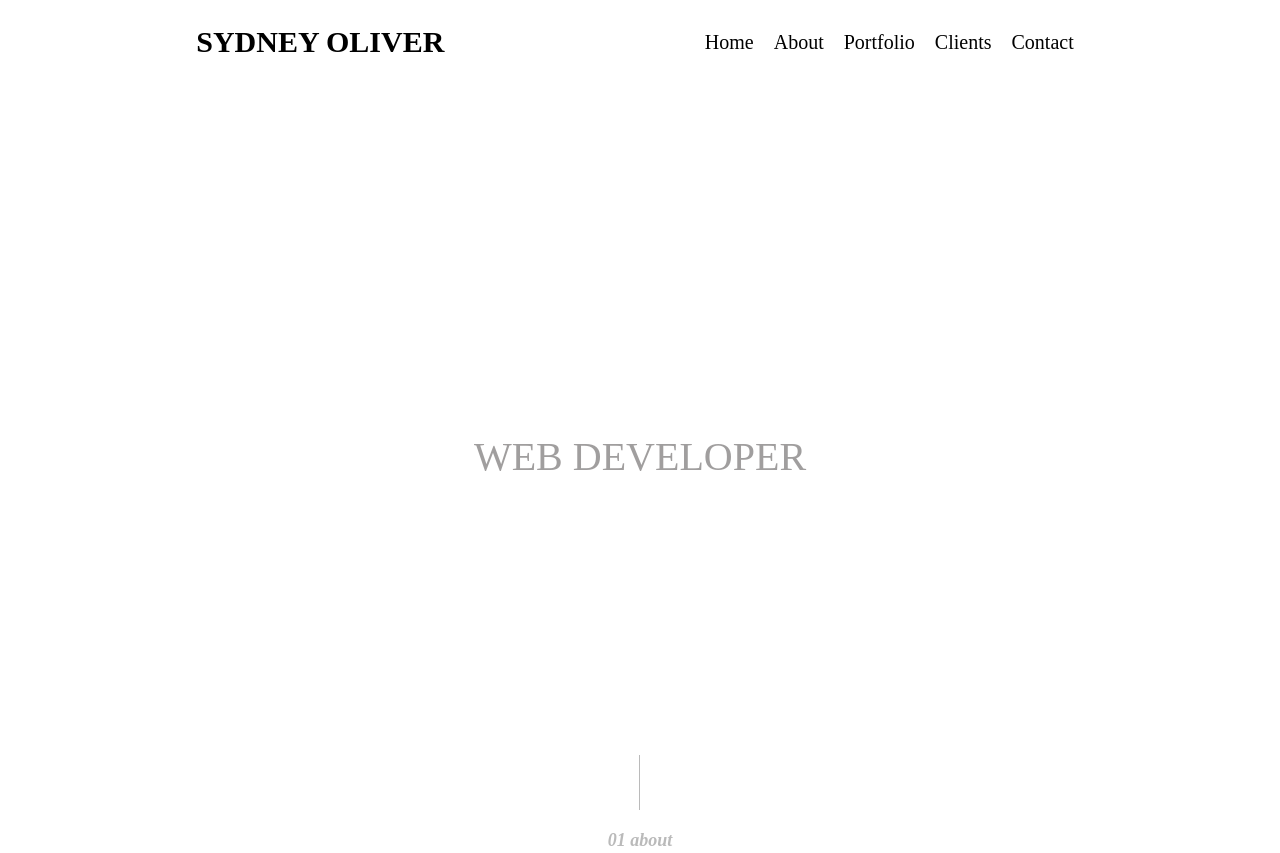
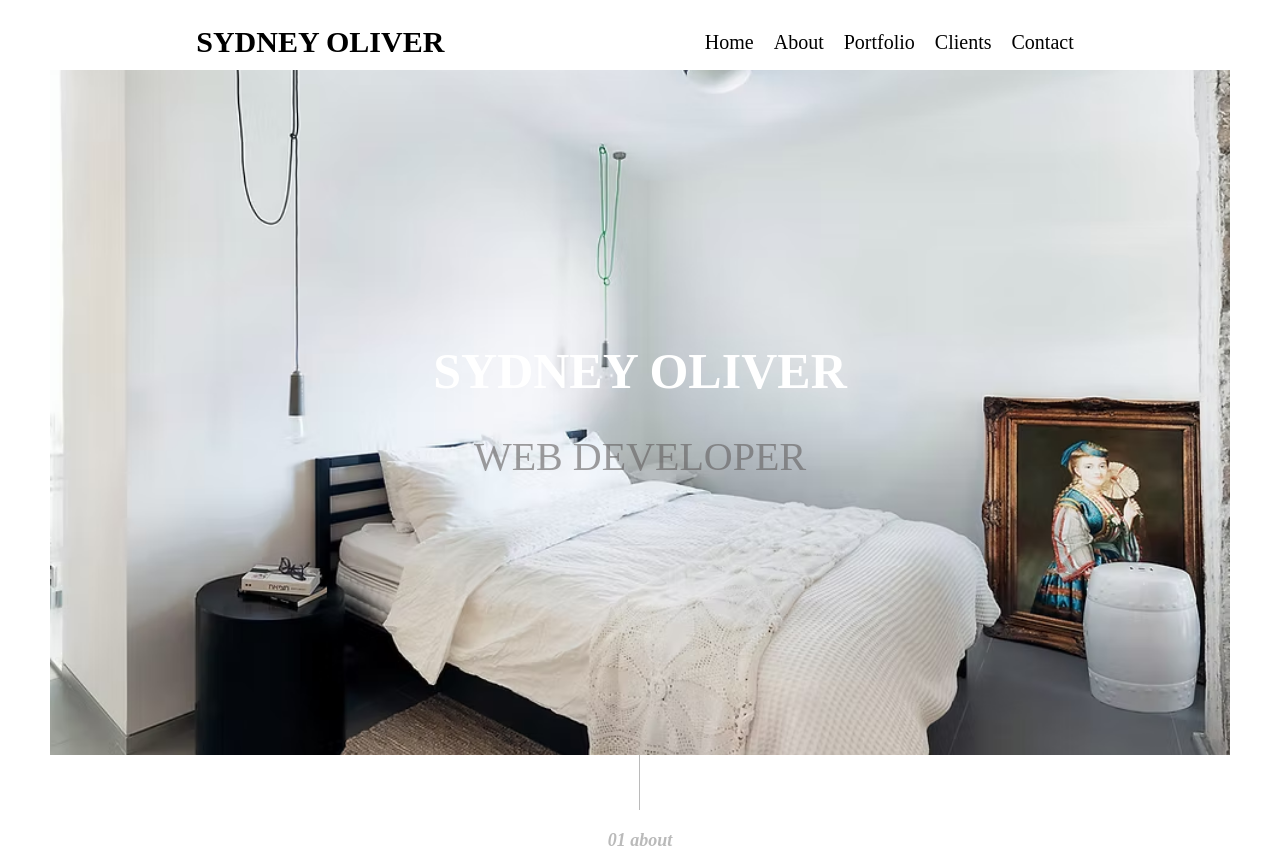
Before and after one commit to Sayfain/web_desing, a plain HTML site: page index.html in a window 1280 px wide. Shown: the top 853 px of the page. Drawn offline with Linux system fonts and the light colour scheme.

Commit message:
Remove Font Awesome webfont files and update background image path in style.css

```diff
--- a/css/style.css
+++ b/css/style.css
@@ -104,7 +104,7 @@ header nav ul li a:hover {
 }
 /* home secation */
 .home {
-  background-image: url(./imgs/home_img.avif);
+  background-image: url(../imgs/home_img.avif);
   background-size: cover;
   background-position: center;
   background-repeat: no-repeat;
```
Also changed, not shown: package.json (deleted, +0 -23 lines), 1 other file.
